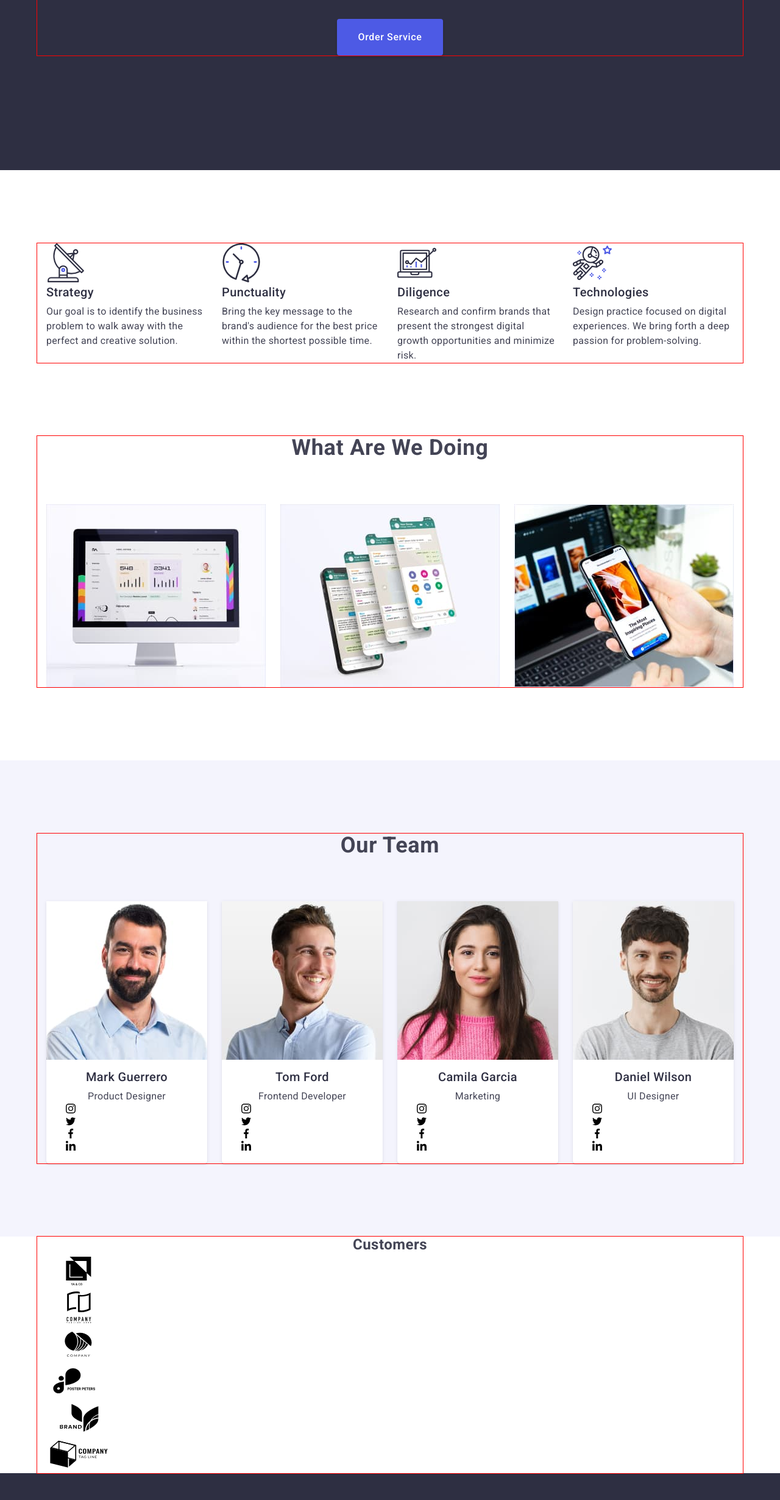
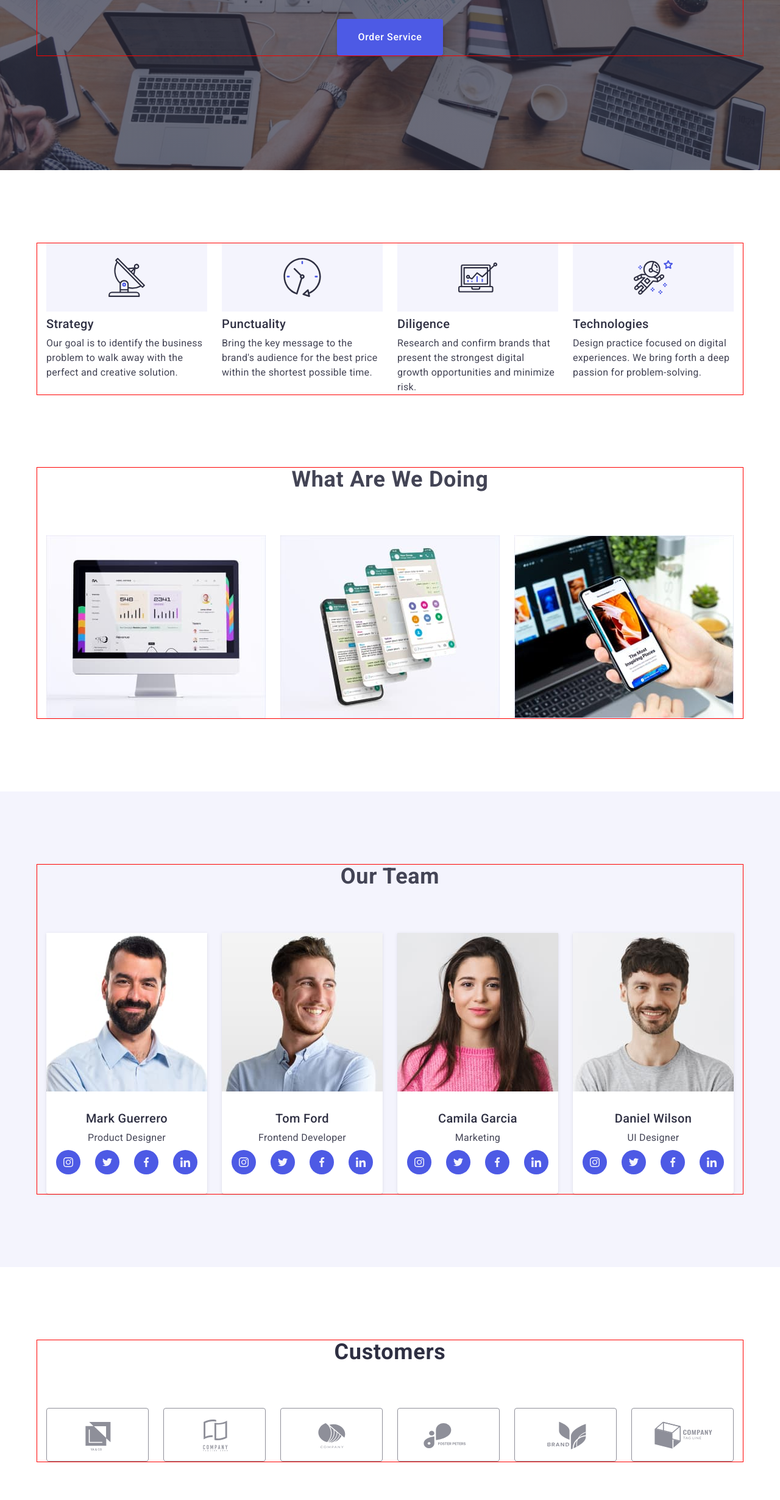
Before and after one commit to DorianGray0/re-goit-markup-hw-04, a plain HTML site: page index.html in a window 1280 px wide. Shown: the part 340-2800 px from the top of the page at 61% size. Drawn offline with nearby package versions, Linux system fonts and the light colour scheme.

Commit message:
add svg styles

```diff
--- a/css/style.css
+++ b/css/style.css
@@ -8,10 +8,12 @@
   --pressed-state-color: #404bbf;
   --first-bgc: #2e2f42;
   --second-bgc: #f4f4fd;
+  --customers-color: #8e8f99;
   --regular-gap: 24px;
   --header-gap: 40px;
   --section-padding: 120px;
   --margine-tile: 8px;
+  --hero-gradient: linear-gradient(rgba(46, 47, 66, 0.7), rgba(46, 47, 66, 0.7));
 }
 
 body {
@@ -192,12 +194,19 @@ img {
 /* ---------------------------HERO */
 
 .hero {
+  max-width: 1440px;
+  min-width: 600px;
+  margin: 0 auto;
   padding-top: 188px;
   padding-bottom: 188px;
 
   text-align: center;
 
   background-color: var(--first-bgc);
+  background-image: var(--hero-gradient), url(../images/people-office.jpg);
+  background-repeat: no-repeat;
+  background-position: center;
+  background-size: cover;
 }
 
 .hero-title {
@@ -216,6 +225,8 @@ img {
   border-color: transparent;
   border-radius: 4px;
   box-shadow: 0 4px 4px 0 rgba(0, 0, 0, 0.15);
+
+  outline: transparent;
 }
 
 .hero-button:hover,
@@ -238,6 +249,32 @@ img {
 .about-item {
   flex-basis: calc((100% - 3 * var(--regular-gap)) / 4);
 }
+
+.about-thumb-icon {
+  display: flex;
+  justify-content: center;
+  align-items: center;
+  width: 264px;
+  height: 112px;
+  margin-bottom: 8px;
+
+  background-color: var(--second-bgc);
+}
+
+.about-icon {
+}
+
+/* .about-item::before {
+  content: '';
+  display: flex;
+  width: 264px;
+  height: 112px;
+  margin-bottom: 8px;
+
+  background-color: var(--second-bgc);
+  background-repeat: no-repeat;
+  background-position: center;
+} */
 
 .about-title {
   margin-bottom: var(--margine-tile);
@@ -299,7 +336,7 @@ img {
 }
 
 .team-item-wrap {
-  padding: 16px 32px;
+  padding: 32px 16px;
 }
 
 .team-item-title {
@@ -311,9 +348,122 @@ img {
 }
 
 .team-item-text {
+  margin-bottom: 8px;
   text-align: center;
 }
 
+.team-soc-list {
+  display: flex;
+  gap: 24px;
+  justify-content: center;
+  align-items: center;
+}
+
+.team-soc-item {
+  width: 40px;
+  height: 40px;
+}
+
+.team-soc-link {
+  width: 100%;
+  height: 100%;
+  display: flex;
+  justify-content: center;
+  align-items: center;
+
+  border-radius: 50%;
+  background-color: var(--accent-color);
+
+  fill: var(--secondary-text-color);
+
+  outline: transparent;
+}
+
+.team-soc-link:hover,
+.team-soc-link:focus {
+  background-color: var(--pressed-state-color);
+}
+
+/* .team-soc-link:hover .team-soc-icon,
+.team-soc-link:focus .team-soc-icon {
+  fill: black;
+} */
+
+.team-soc-icon {
+}
+
+/* ---------------------------------------CUSTOMERS----------- */
+
+.customers {
+  padding-top: 120px;
+  padding-bottom: 120px;
+}
+
+.customers > .container {
+}
+
+.customers-title {
+  margin-bottom: 72px;
+
+  font-size: 36px;
+  text-transform: capitalize;
+  color: var(--primary-title-color);
+}
+
+.customers-list {
+  display: flex;
+  flex-wrap: wrap;
+  gap: 24px;
+}
+
+.customers-item {
+  width: 168px;
+  height: 88px;
+}
+
+.customers-link {
+  width: 100%;
+  height: 100%;
+  display: flex;
+  justify-content: center;
+  align-items: center;
+
+  /* color: #8e8f99; */
+  /* fill: #8e8f99; */
+
+  border: 1px solid var(--customers-color);
+  border-radius: 4px;
+  outline: transparent;
+}
+
+.customers-link:hover,
+.customers-link:focus {
+  border-color: var(--pressed-state-color);
+}
+
+.customers-soc-icon {
+  fill: #8e8f99;
+}
+
+.customers-link:hover .customers-soc-icon,
+.customers-link:focus .customers-soc-icon {
+  fill: var(--pressed-state-color);
+}
+
+/* .customers-link:hover,
+.customers-link:focus {
+  border-color: var(--pressed-state-color);
+  color: var(--pressed-state-color);
+}
+.customers-soc-icon {
+  fill: currentColor;
+} */
+
+/* .customers-link:hover,
+.customers-link:focus {
+  border-color: var(--pressed-state-color);
+  fill: var(--pressed-state-color);
+}
 /* -----------------------footer */
 
 .footer {
@@ -321,6 +471,11 @@ img {
   padding-bottom: 100px;
 
   background-color: var(--first-bgc);
+}
+
+.footer > .container {
+  display: flex;
+  gap: 120px;
 }
 
 .footer-nav {
@@ -344,6 +499,36 @@ img {
 .footer-text {
   max-width: 264px;
   color: var(--secondary-text-color);
+}
+
+.footer-wrap {
+}
+.footer-soc-wrap {
+}
+
+.footer-soc-wrap > .team-soc-list {
+  gap: 16px;
+}
+
+.footer-soc-title {
+  margin-bottom: 16px;
+
+  font-size: 16px;
+  line-height: 1.5;
+  color: var(--secondary-title-color);
+}
+
+.team-soc-list {
+}
+
+.footer-soc-wrap .team-soc-link:hover,
+.footer-soc-wrap .team-soc-link:focus {
+  background-color: #31d0aa;
+}
+
+.team-soc-link {
+}
+.team-soc-icon {
 }
 
 /* -------------------------------------PORTFOLIO */
@@ -373,6 +558,8 @@ img {
   border-radius: 4px;
 
   background-color: var(--second-bgc);
+
+  outline: transparent;
 }
 
 .filter-btn:hover,
@@ -397,6 +584,11 @@ img {
   flex-basis: calc((100% - 2 * var(--regular-gap)) / 3);
 }
 
+.portfolio-item:hover {
+  box-shadow: 0 2px 1px 0 rgba(46, 47, 66, 0.08), 0 1px 1px 0 rgba(46, 47, 66, 0.16),
+    0 1px 6px 0 rgba(46, 47, 66, 0.08);
+}
+
 .portfolio-item-wrap {
   padding: 32px 0 32px 16px;
 
```
